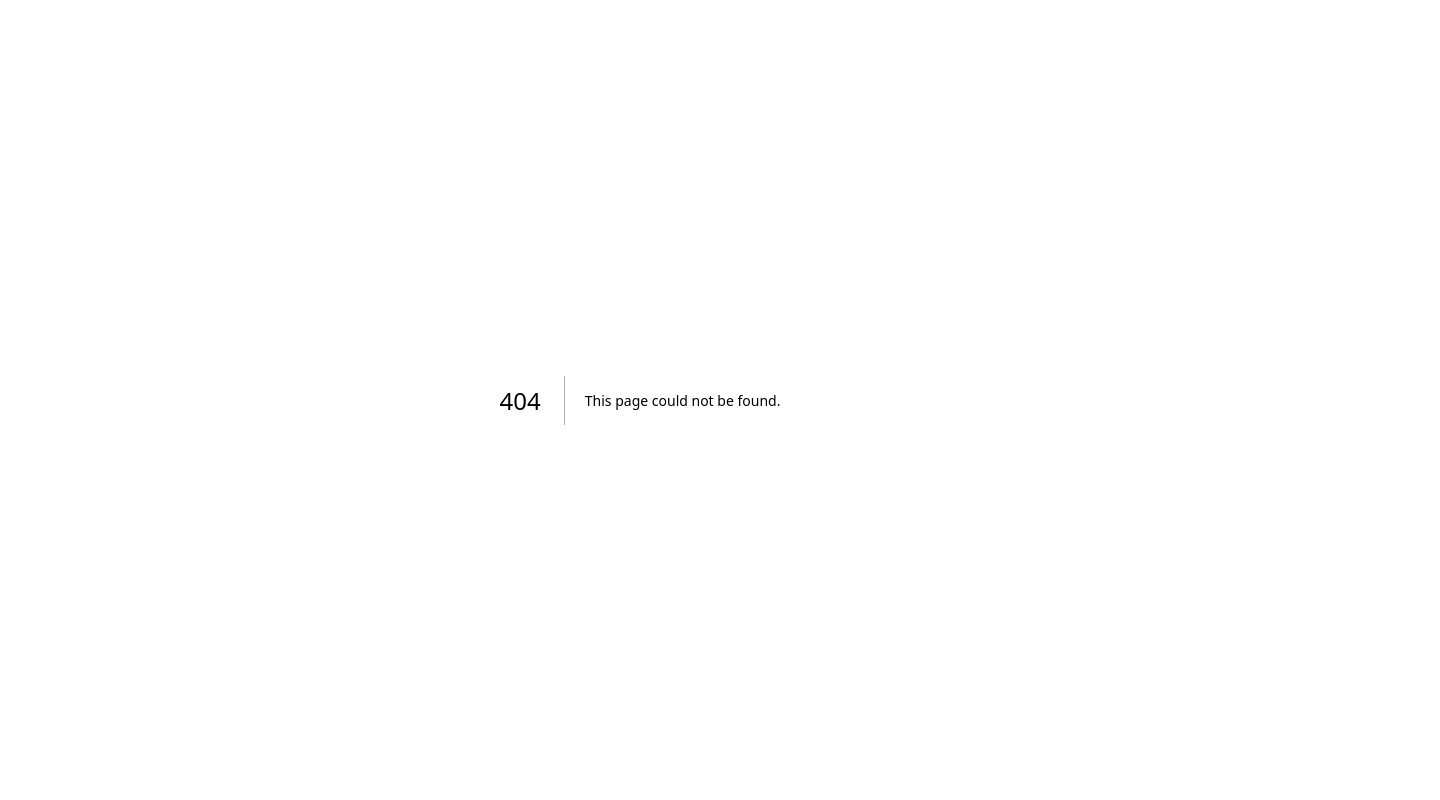
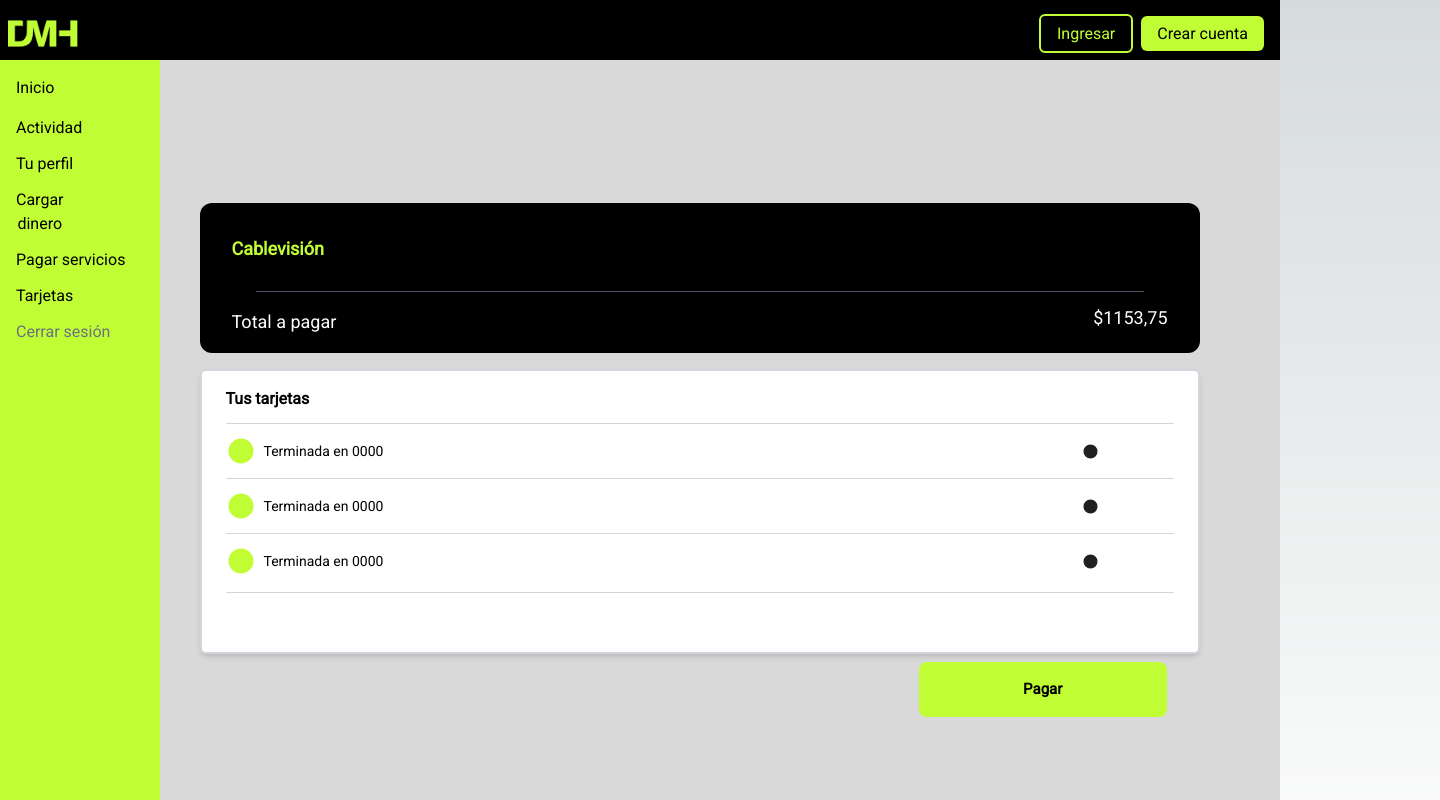
Before and after one commit to VictoriaCanclini/digital-money-house, a Next.js app: page /client-pay in a window 1280 px wide. Before the commit this address had no page. Shown: the top 800 px of the page, 1440 px wide, since content can reach past the window. Built offline with nearby package versions, Linux system fonts and the light colour scheme.

Commit message:
ok client-pay

```diff
--- a/src/app/load-money/page 2.jsx
+++ b/src/app/account-number/page.jsx
@@ -1,10 +1,9 @@
-import { Circle, Plus, SelectCircle } from "@/common/Icons";
 import Footer from "@/components/Footer";
 import Navbar from "@/components/Navbar";
 import Sibvar from "@/components/Sibvar";
 import Link from "next/link";
 
-const LoadMoneyPage = () => {
+const AccountNumberPage = () => {
   return (
     <div className="bg-[#D9D9D9]">
       <Navbar />
@@ -13,13 +12,13 @@
         <div className="flex flex-col justify-center w-full ml-10">
           <div className="bg-black md:w-[1000px] sm:w-[500px] w-[350px] md:h-[300px] h-[200px] md:p-6 p-4 md:mr-60 rounded-xl">
             <h2 className="text-lg text-[#C1FD35] font-semibold mb-4">
-              ¿Cuánto querés ingresar a la cuenta?
+              Número de cuenta sin el primer 2
             </h2>
             <div className="md:w-[300px] sm:w-[500px] w-[300px] h-[60px] bg-white rounded-md text-black p-4 mt-10 ml-2">
-              <button>$0</button>
+              <button>37289701912</button>
             </div>
             <div className="flex justify-end text-[#C1FD35] md:mt-16 mt-20">
-              <Link href="load-money-check">
+              <Link href="client-pay">
                 <button className="rounded-lg p-3 text-[15px] text-black font-bold border-lg bg-[#C1FD35] text-center md:mr-6 md:w-[200px] w-[180px]">
                   Continuar
                 </button>
@@ -33,4 +32,4 @@
   );
 };
 
-export default LoadMoneyPage;
+export default AccountNumberPage;
--- /dev/null
+++ b/src/app/client-pay/page.jsx
@@ -0,0 +1,79 @@
+import { Arrow, Circle, Plus, SelectCircle } from "@/common/Icons";
+import Footer from "@/components/Footer";
+import Navbar from "@/components/Navbar";
+import Sibvar from "@/components/Sibvar";
+import Link from "next/link";
+
+const ClientPage = () => {
+  return (
+    <div className="bg-[#D9D9D9]">
+      <Navbar />
+      <div className="flex h-screen">
+        <Sibvar />
+        <div className="flex flex-col justify-center w-full ml-10">
+          <div className="bg-black md:w-[1000px] sm:w-[500px] w-[350px] md:h-[150px] h-[130px] p-8 mr-60 rounded-xl">
+            <div className="flex justify-between">
+              <h2 className="font-semibold mb-4 text-[#C1FD35] text-lg">
+                Cablevisión
+              </h2>
+              <button className="underline text-sm">
+                Ver detalles del pago
+              </button>
+            </div>
+            <hr className="border-gray-600 my-3 mr-6 ml-6" />
+            <div className="flex justify-between  text-white text-lg">
+              <spam className="md:mr-[750px] mr-[80px] md:mt-1">
+                Total a pagar
+              </spam>
+              <spam className="">$1153,75</spam>
+            </div>
+          </div>
+          <div className="flex flex-row mt-4">
+            <div className="md:w-[1000px] sm:w-[500px] w-[350px] md:h-[285px] h-[320px] bg-white rounded-md text-black border-2 border-gray-300 shadow-md flex flex-col">
+              <span className="ml-6 mt-4 font-bold">Tus tarjetas</span>
+              <hr className="border-gray-300 my-3 mr-6 ml-6" />
+              <div className="flex items-center md:ml-6 ml-4 text-sm">
+                <Circle color={"[#C1FD35]"} className="md:mr-2" />
+                <span className="ml-2">Terminada en 0000</span>
+                <span className="md:ml-[700px] ml-20">
+                  <Link href="">
+                    <SelectCircle />
+                  </Link>
+                </span>
+              </div>
+              <hr className="border-gray-300 my-3 mr-6 ml-6" />
+              <div className="flex items-center md:ml-6 ml-4 text-sm">
+                <Circle className="mr-2" />
+                <span className="ml-2">Terminada en 0000</span>
+                <span className="md:ml-[700px] ml-20">
+                  <Link href="">
+                    <SelectCircle />
+                  </Link>
+                </span>
+              </div>
+              <hr className="border-gray-300 my-3 mr-6 ml-6" />
+              <div className="flex items-center md:ml-6 ml-4  text-sm">
+                <Circle className="mr-2" />
+                <span className="ml-2">Terminada en 0000</span>
+                <span className="md:ml-[700px] ml-20">
+                  <Link href="">
+                    <SelectCircle />
+                  </Link>
+                </span>
+              </div>
+              <hr className="border-gray-300 my-4 mr-6 ml-6" />
+            </div>
+          </div>
+          <div className="flex justify-end">
+            <button className="rounded-lg p-4 text-[15px] text-black font-bold border-lg bg-[#C1FD35] text-center mr-[22%] mt-2 w-[20%]">
+              Pagar
+            </button>
+          </div>
+        </div>
+      </div>
+      <Footer />
+    </div>
+  );
+};
+
+export default ClientPage;
--- a/src/app/load-money/page.jsx
+++ b/src/app/load-money/page.jsx
@@ -1,4 +1,3 @@
-import { Circle, Plus, SelectCircle } from "@/common/Icons";
 import Footer from "@/components/Footer";
 import Navbar from "@/components/Navbar";
 import Sibvar from "@/components/Sibvar";
--- a/src/app/pay-service/page.jsx
+++ b/src/app/pay-service/page.jsx
@@ -1,14 +1,8 @@
-import {
-  Cablevision,
-  Circle,
-  Claro,
-  Filter,
-  Personal,
-  Search,
-} from "@/common/Icons";
+import { Cablevision, Claro, Personal, Search } from "@/common/Icons";
 import Footer from "@/components/Footer";
 import Navbar from "@/components/Navbar";
 import Sibvar from "@/components/Sibvar";
+import Link from "next/link";
 
 const PayServicePage = () => {
   return (
@@ -32,9 +26,11 @@
               <div className="flex items-center md:ml-6 ml-4 text-sm">
                 <Claro color={"[#C1FD35]"} className="md:mr-2" />
                 <span className="ml-2">Claro</span>
-                <span className="md:ml-[780px] ml-[47%] font-bold">
-                  Seleccionar
-                </span>
+                <Link href="/account-number">
+                  <span className="md:ml-[780px] ml-[47%] font-bold">
+                    Seleccionar
+                  </span>
+                </Link>
               </div>
               <hr className="border-gray-300 my-3 mr-6 ml-6" />
               <div className="flex items-center md:ml-6 ml-4 text-sm">
--- a/src/app/select-card/page 2.jsx
+++ /dev/null
@@ -1,65 +0,0 @@
-import { Circle, Plus, SelectCircle } from "@/common/Icons";
-import Footer from "@/components/Footer";
-import Navbar from "@/components/Navbar";
-import Sibvar from "@/components/Sibvar";
-import Link from "next/link";
-
-const SelectCardPage = () => {
-  return (
-    <div className="bg-[#D9D9D9]">
-      <Navbar />
-      <div className="flex h-screen">
-        <Sibvar />
-        <div className="flex flex-col justify-center w-full ml-10">
-          <div className="bg-black md:w-[1000px] sm:w-[500px] w-[350px] md:h-[450px] h-[480px] p-6 mr-60 rounded-xl">
-            <h2 className="text-lg text-[#C1FD35] font-semibold mb-4">
-              Seleccionar tarjeta
-            </h2>
-            <div className="flex flex-row mt-10 md:ml-6">
-              <div className="md:w-[900px] sm:w-[500px] w-[350px] h-[250px] bg-white rounded-md text-black border-2 border-gray-300 shadow-md flex flex-col justify-center">
-                <span className="ml-6 mt-4 font-bold">Tus tarjetas</span>
-                <hr className="border-gray-300 my-3 mr-6 ml-6" />
-                <div className="flex items-center md:ml-6 ml-4 text-sm">
-                  <Circle color={"[#C1FD35]"} className="md:mr-2" />
-                  <span className="ml-2">Terminada en 0000</span>
-                  <span className="md:ml-[600px] ml-20">
-                    <Link href="load-money">
-                      <SelectCircle />
-                    </Link>
-                  </span>
-                </div>
-                <hr className="border-gray-300 my-3 mr-6 ml-6" />
-                <div className="flex items-center md:ml-6 ml-4 text-sm">
-                  <Circle className="mr-2" />
-                  <span className="ml-2">Terminada en 0000</span>
-                  <span className="md:ml-[600px] ml-20">
-                    <Link href="load-money">
-                      <SelectCircle />
-                    </Link>
-                  </span>
-                </div>
-                <hr className="border-gray-300 my-3 mr-6 ml-6" />
-              </div>
-            </div>
-            <div className="flex justify-between  text-[#C1FD35] md:mt-8 mt-16">
-              <Link href="credit-card-2">
-                <Plus color={"#C1FD35"} />
-              </Link>
-              <spam className="md:mr-[700px] mr-[40px] mt-1">
-                Nueva Tarjeta
-              </spam>
-              <Link href="credit-card-2">
-                <button className="rounded-lg p-3 text-[15px] text-black font-bold border-lg bg-[#C1FD35] text-center mr-6">
-                  Continuar
-                </button>
-              </Link>
-            </div>
-          </div>
-        </div>
-      </div>
-      <Footer />
-    </div>
-  );
-};
-
-export default SelectCardPage;
```
